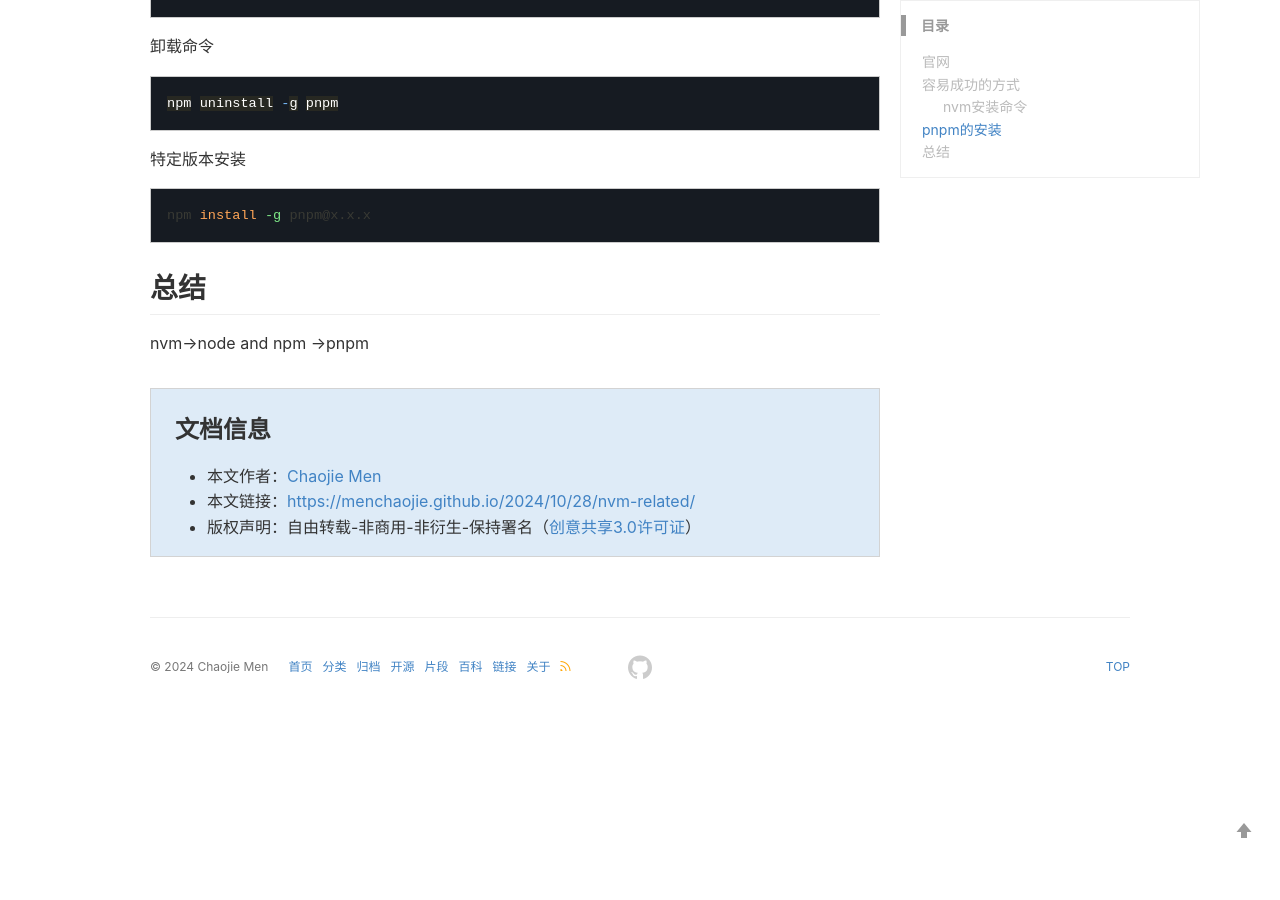
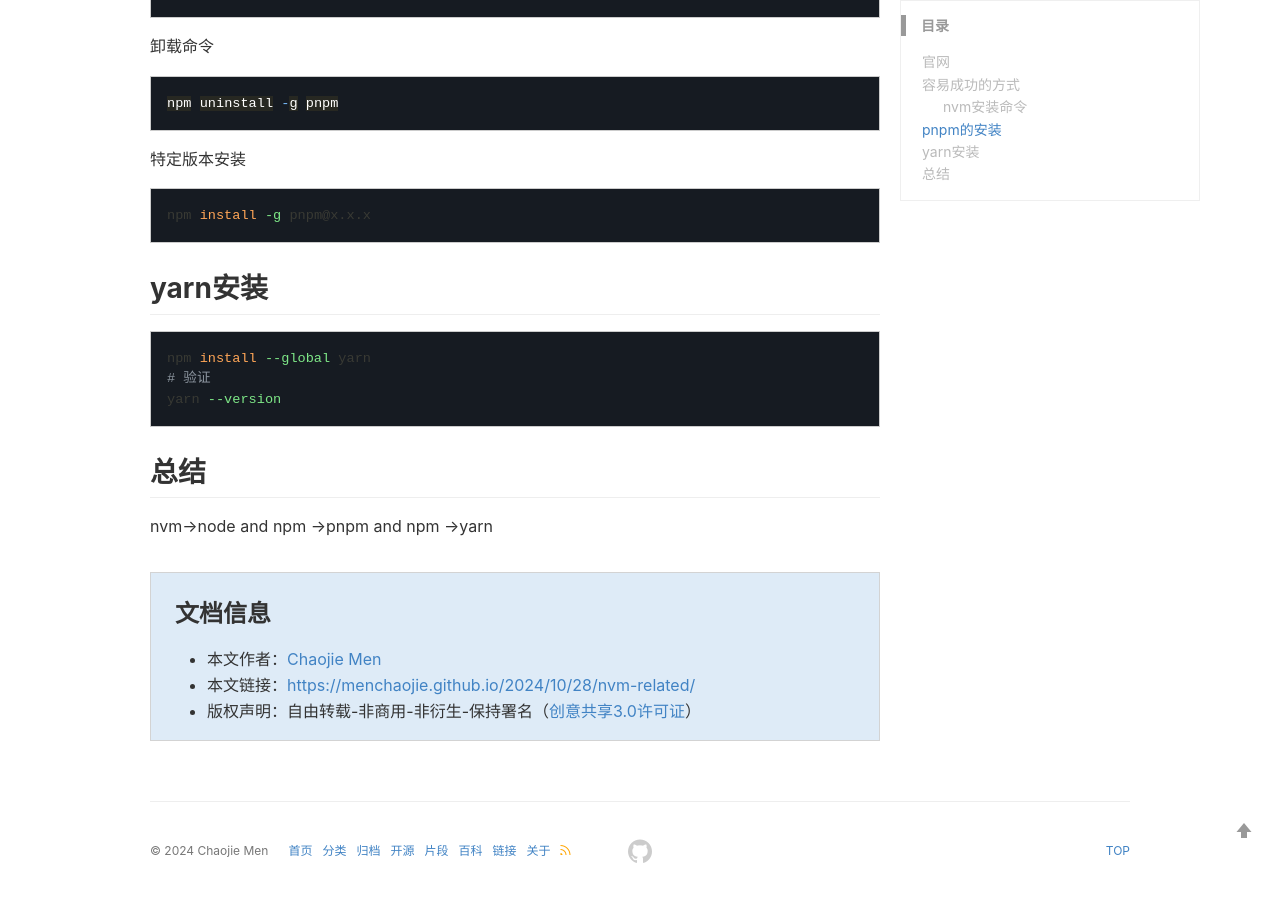
Before and after one commit to menchaojie/menchaojie.github.io, a Jekyll site: the page built from _posts/2024-10-28-nvm-related.md, in a window 1280 px wide and 900 px high, scrolled down 1096 px. Built offline with Jekyll 4.4.1, drawn with Linux system fonts in a browser that asks for light colours; comment, search, counter and statistics services are not loaded; before the commit the page ends 1812 px from its top, so only the background shows below that; some of the changed text lies outside the part shown.

Commit message:
2024-11-08(Friday)11:40

````diff
--- a/_posts/2024-10-28-nvm-related.md
+++ b/_posts/2024-10-28-nvm-related.md
@@ -55,6 +55,13 @@ npm uninstall -g pnpm
 npm install -g pnpm@x.x.x
 ```
 
+## yarn安装
+
+```shell
+npm install --global yarn
+# 验证
+yarn --version
+```
 ## 总结
 
-nvm->node and npm ->pnpm
+nvm->node and npm ->pnpm  and npm ->yarn
````
